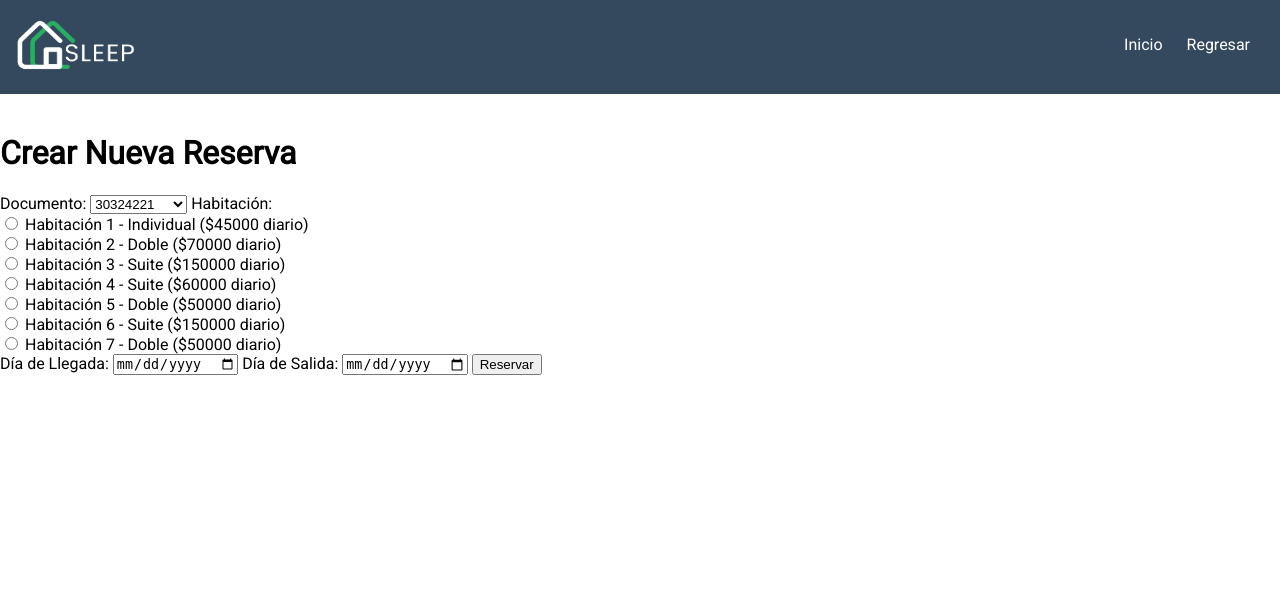
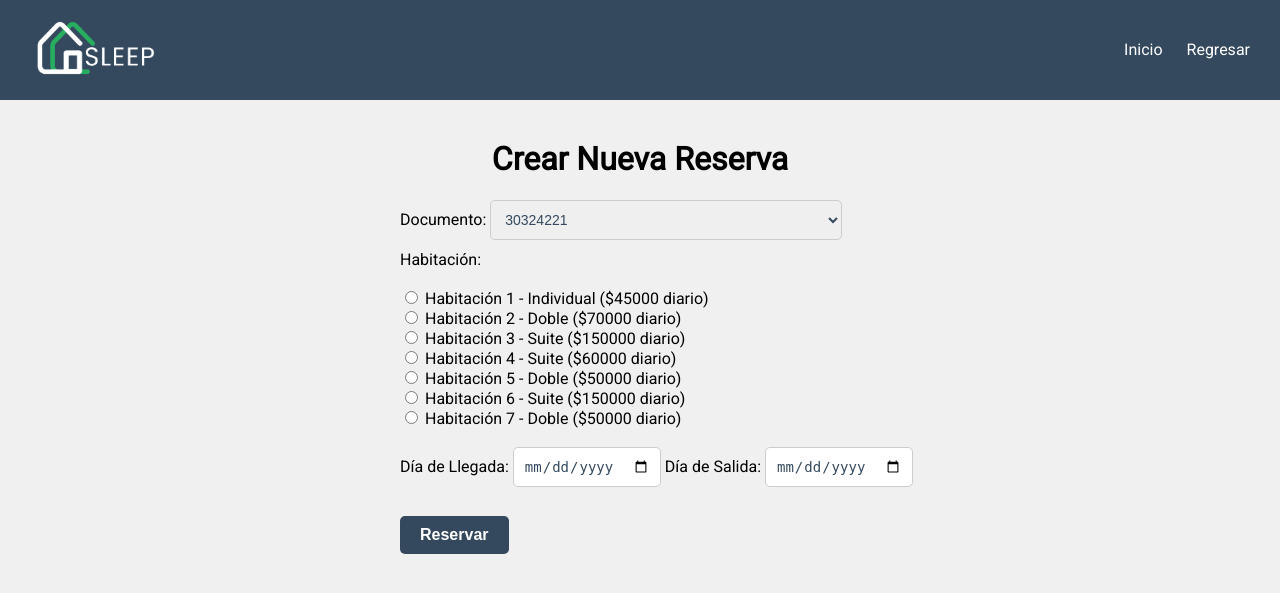
Before and after one commit to JonathanAristizabal/hotel, a PHP site: page /pages/crear_reserva.php in a window 1280 px wide. Shown: the top 593 px of the page. Run offline with PHP 8.4, Linux system fonts and the light colour scheme; data comes from the database, SQL or seed files in the repository.

Commit message:
mejora de stylos

```diff
--- a/assets/css/crear_reserva.css
+++ b/assets/css/crear_reserva.css
@@ -1,48 +1,133 @@
 /* Estilos generales */
-/* Utilizar la fuente Roboto */
-body, header, footer {
-    font-family: "Roboto", sans-serif;
-  }
+body {
+    font-family: 'Roboto', sans-serif;
+    margin: 0;
+    padding: 0;
+    background-color: #f0f0f0;
+}
 
-body {
-    margin: 0;
+/* Encabezado */
+header {
+    background-color: #34495e;
+    color: white;
+    padding: 10px;
+    display: flex;
+    justify-content: space-between;
+    align-items: center;
+
+}
+
+h1{
+    text-align: center;
+}
+
+form{
+    padding: 0px 0px 0px 400px;
+}
+
+/* Navegación */
+ul.ul-encabezados {
+    list-style-type: none;
     padding: 0;
 }
 
-header {
-    background-color: #34495e;
-    color: #fff;
-    display: flex;
-    justify-content: space-between;
-    align-items: center;
-    padding: 10px;
+ul.ul-encabezados li {
+    display: inline;
+    margin-right: 20px;
 }
 
-nav {
+ul.ul-encabezados a {
+    text-decoration: none;
+    color: white;
+}
+
+/* Módulo de modificación de reserva */
+.modulo {
+    background-color: white;
+    width: 90%;
+    margin: 20px auto;
+    padding: 20px ;
+    box-shadow: 0px 0px 10px rgba(0, 0, 0, 0.1);
+    color: #34495e; /* Cambia el color del texto del formulario */
+}
+
+.modulo-header {
+    font-size: 24px;
+    margin-bottom: 20px;
     text-align: center;
 }
 
-nav ul {
-    list-style: none;
-    display: inline-block; /* Cambia la visualización a "inline-block" */
-    margin: 0;
-    padding: 10px 0px 15px 0px;
+.modulo-content {
+    display: flex;
+    flex-direction: column;
+    align-items: center;
 }
 
-nav ul li {
-    display: inline; /* Muestra los elementos de navegación en línea */
-    margin-right: 20px; /* Espacio entre los elementos de navegación */
+/* Sección superior del módulo */
+.top-section {
+    display: flex;
+    justify-content: space-between;
+    margin-bottom: 20px;
 }
 
-nav ul li a {
-    text-decoration: none;
-    color: #fff;
+.top-left,
+.top-right {
+    flex: 1;
+    margin-right: 20px;
 }
 
-nav ul li a:hover {
-    color: #919191;
+/* Etiquetas */
+label {
+    margin-bottom: 5px;
 }
 
-main {
-    padding: 20px;
+/* Campos de entrada y selectores */
+input[type="text"],
+input[type="date"],
+select {
+    padding: 10px;
+    margin-bottom: 10px;
+    border: 1px solid #ccc;
+    border-radius: 5px;
+    font-size: 14px;
+    transition: border-color 0.3s ease-in-out;
+    color: #34495e; /* Cambia el color del texto del formulario */
 }
+
+select {
+    width: 40%;
+}
+
+/* Botones */
+button[type="submit"] {
+    background-color: #34495e;
+    color: white;
+    border: none;
+    padding: 10px 20px;
+    border-radius: 5px;
+    cursor: pointer;
+    font-size: 16px;
+    font-weight: bold;
+    transition: background-color 0.3s ease-in-out;
+}
+
+/* Efecto de hover para botones */
+button[type="submit"]:hover {
+    background-color: #555; /* Cambia el color de fondo al pasar el cursor sobre el botón */
+}
+
+/* Logo */
+#logo {
+    margin-left: 20px;
+}
+
+#logo img {
+    max-width: 100%;
+    height: auto;
+}
+
+/* Mensajes de error */
+.error-message {
+    color: red;
+    font-weight: bold;
+}
--- a/assets/css/reservas.css
+++ b/assets/css/reservas.css
@@ -94,6 +94,136 @@ tbody tr:nth-child(even) {
     background-color: #f2f2f2; /* Fondo alternado para filas pares */
 }
 
+/* Estilos generales */
+/* Utilizar la fuente Roboto */
+body, header, footer {
+    font-family: "Roboto", sans-serif;
+    margin: 0;
+    padding: 0;
+}
+
+/* Estilos para el encabezado */
+header {
+    background-color: #34495e;
+    color: #fff;
+    display: flex;
+    justify-content: space-between;
+    align-items: center;
+    padding: 10px;
+}
+
+nav {
+    text-align: center;
+}
+
+nav ul {
+    list-style: none;
+    display: inline-block;
+    margin: 0;
+    padding: 10px 0px 15px 0px;
+}
+
+nav ul li {
+    display: inline;
+    margin-right: 20px;
+}
+
+nav ul li a {
+    text-decoration: none;
+    color: #fff;
+}
+
+nav ul li a:hover {
+    color: #919191;
+}
+
+/* Estilos para el contenido principal */
+main {
+    padding: 20px;
+}
+
+/* Estilos para botones */
+.crear-button,
+.modificar-button,
+.eliminar-button {
+    background-color: #34495e;
+    color: #fff;
+    border: none;
+    padding: 8px 16px; /* Ajustar la longitud de los botones */
+    margin-right: 8px; /* Separación entre los botones */
+    border-radius: 4px;
+    font-size: 16px;
+    cursor: pointer;
+    transition: background-color 0.3s;
+}
+
+.crear-button:hover,
+.modificar-button:hover,
+.eliminar-button:hover {
+    background-color: #6e6e6e;
+}
+
+/* Estilos para la tabla */
+table {
+    border-collapse: collapse;
+    width: 90%;
+    margin: 20px auto; /* Centrar la tabla y ajustar la distancia desde arriba */
+    padding: 10px;
+}
+
+table, th, td {
+    border: 1px solid #ccc; /* Borde para celdas y columnas */
+}
+
+th, td {
+    font-size: 16px;
+    text-align: center; /* Centra el contenido de las celdas */
+    padding: 8px;
+}
+
+th {
+    background-color: #34495e;
+    color: #fff;
+    font-weight: normal; /* Eliminar negritas de los títulos de la tabla */
+}
+
+/* Estilos adicionales para la tabla */
+tbody tr:nth-child(even) {
+    background-color: #f2f2f2; /* Fondo alternado para filas pares */
+}
+
+/* Estilos para el módulo de modificación de reserva */
+.modulo {
+    background-color: white;
+    width: 90%;
+    margin: 20px auto;
+    padding: 20px;
+    box-shadow: 0px 0px 10px rgba(0, 0, 0, 0.1);
+    color: #34495e; /* Cambia el color del texto del formulario */
+}
+
+.modulo-header {
+    font-size: 20px;
+    text-align: center;
+    margin-bottom: 10px;
+}
+
+/* Estilos para contenido centralizado */
+.modulo-content {
+    text-align: center;
+}
+
+/* Estilos para enlaces */
+.modulo-content a {
+    text-decoration: none;
+    color: #ffffff;
+}
+
+.modulo-content a:hover {
+    color: #34495e;
+}
+
+
 /* Estilos para encabezados */
 .modulo-header {
     font-size: 20px;
--- a/pages/crear_reserva.php
+++ b/pages/crear_reserva.php
@@ -55,13 +55,14 @@ if ($_SERVER["REQUEST_METHOD"] == "POST") {
 <head>
     <meta charset="UTF-8">
     <meta name="viewport" content="width=device-width, initial-scale=1.0">
-    <link rel="stylesheet" href="../assets/css/reservas.css">
+    <link rel="stylesheet" href="../assets/css/crear_reserva.css">
     <link rel="stylesheet" href="https://fonts.googleapis.com/css?family=Roboto&display=swap">
 
     <title>Crear Reserva</title>
 </head>
 
 <body>
+    <div class="container">
         <header>
             <div id="logo">
                 <img src="../assets/img/logoclaro.png" alt="Logo del Hotel" width="135px" height="70px">
@@ -73,6 +74,7 @@ if ($_SERVER["REQUEST_METHOD"] == "POST") {
                 </ul>
             </nav>
         </header>
+    </div>
     <br>
     <h1>Crear Nueva Reserva</h1>
     <form action="crear_reserva.php" method="POST">
@@ -84,7 +86,10 @@ if ($_SERVER["REQUEST_METHOD"] == "POST") {
             }
             ?>
         </select>
+        <br>
         <label for="habitacion">Habitación:</label>
+        <br>
+        <br>
         <div>
             <?php
             while ($rowHabitacion = $resultHabitacionesDisponibles->fetch_assoc()) {
@@ -95,13 +100,14 @@ if ($_SERVER["REQUEST_METHOD"] == "POST") {
             }
             ?>
         </div>
-
+        <br>
         <label for="dia_llegada">Día de Llegada:</label>
         <input type="date" id="dia_llegada" name="dia_llegada" required>
 
         <label for="dia_salida">Día de Salida:</label>
         <input type="date" id="dia_salida" name="dia_salida" required>
-
+        <br>
+        <br>
         <button type="submit">Reservar</button>
     </form>
 </body>
```
Also changed, not shown: assets/css/modificar_reserva.css (+25 -7 lines). Lines whose indentation alone changed are shown as unchanged.
